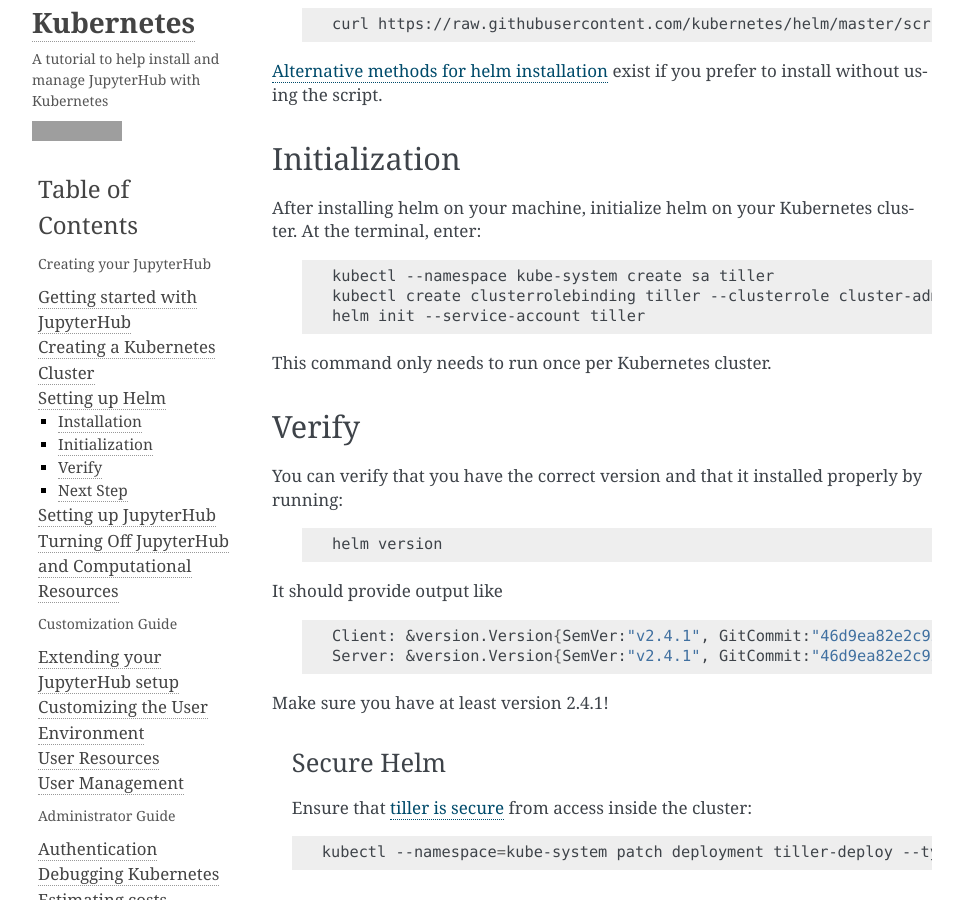
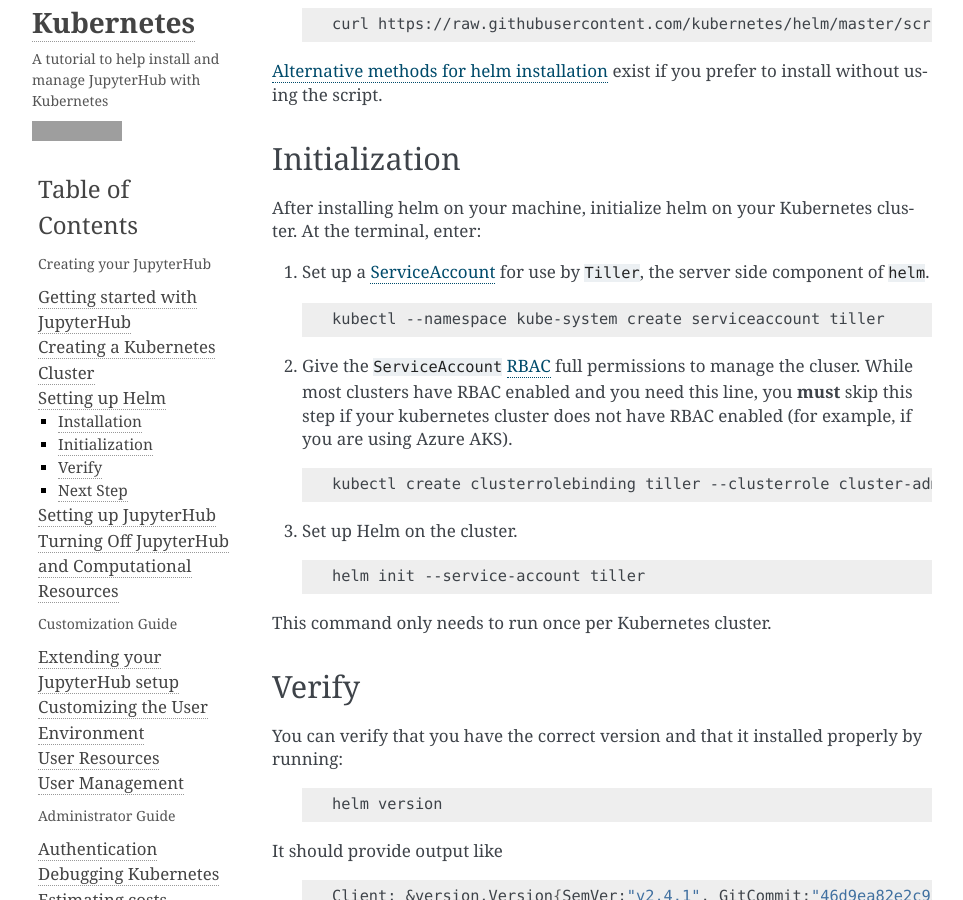
Before and after one commit to jupyterhub/zero-to-jupyterhub-k8s, a Sphinx documentation site: the page built from doc/source/setup-helm.rst, in a window 1280 px wide and 900 px high, scrolled down 336 px. Shown: the whole window, without its empty margins (148-1111 px from the left). Built offline with Sphinx 7.4.7, drawn with Linux system fonts in a browser that asks for light colours; grey boxes are pictures that could not be loaded.

Commit message:
Add notes on helm setup for AKS clusters

```diff
--- a/doc/source/create-k8s-cluster.rst
+++ b/doc/source/create-k8s-cluster.rst
@@ -233,7 +233,7 @@
 
    1. You have to `not use RBAC <security.html#use-role-based-access-control-rbac>`_, since AKS does not support it
       yet.
-   2. TODO: Figure out what's needed for helm?
+   2. You should skip step 2 (granting RBAC rights) :ref:`when setting up helm <helm-rbac>`.
 
 .. _amazon-aws:
 
--- a/doc/source/setup-helm.rst
+++ b/doc/source/setup-helm.rst
@@ -20,16 +20,36 @@
 `Alternative methods for helm installation <https://github.com/kubernetes/helm/blob/master/docs/install.md>`_
 exist if you prefer to install without using the script.
 
+.. _helm-rbac:
+
 Initialization
 --------------
 
 After installing helm on your machine, initialize helm on your Kubernetes
 cluster. At the terminal, enter:
 
-   .. code:: bash
+1. Set up a `ServiceAccount
+   <https://kubernetes.io/docs/tasks/configure-pod-container/configure-service-account/>`_
+   for use by ``Tiller``, the server side component of ``helm``.
 
-      kubectl --namespace kube-system create sa tiller
+   .. code-block:: bash
+
+      kubectl --namespace kube-system create serviceaccount tiller
+
+2. Give the ``ServiceAccount`` `RBAC
+   <https://kubernetes.io/docs/admin/authorization/rbac/>`_ full permissions to
+   manage the cluser. While most clusters have RBAC enabled and you need this
+   line, you **must** skip this step if your kubernetes cluster does not have
+   RBAC enabled (for example, if you are using Azure AKS).
+
+   .. code-block:: bash
+
       kubectl create clusterrolebinding tiller --clusterrole cluster-admin --serviceaccount=kube-system:tiller
+
+3. Set up Helm on the cluster.
+
+   .. code-block:: bash
+
       helm init --service-account tiller
 
 This command only needs to run once per Kubernetes cluster.
```
